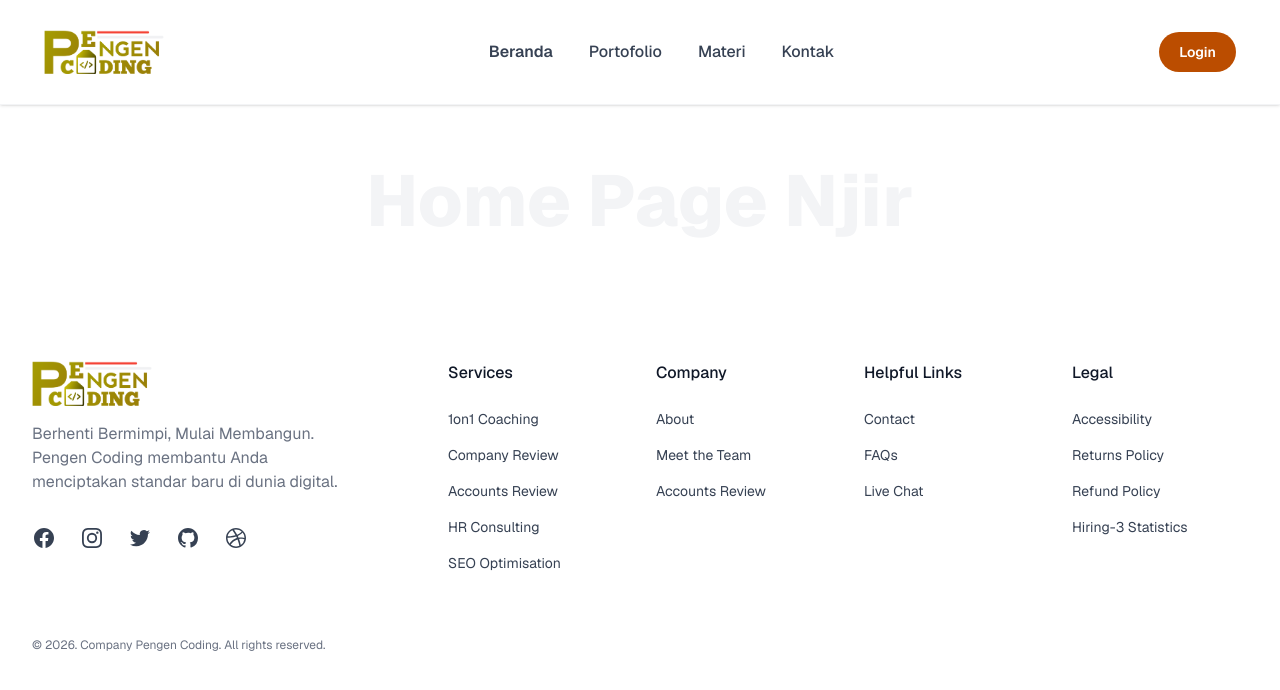
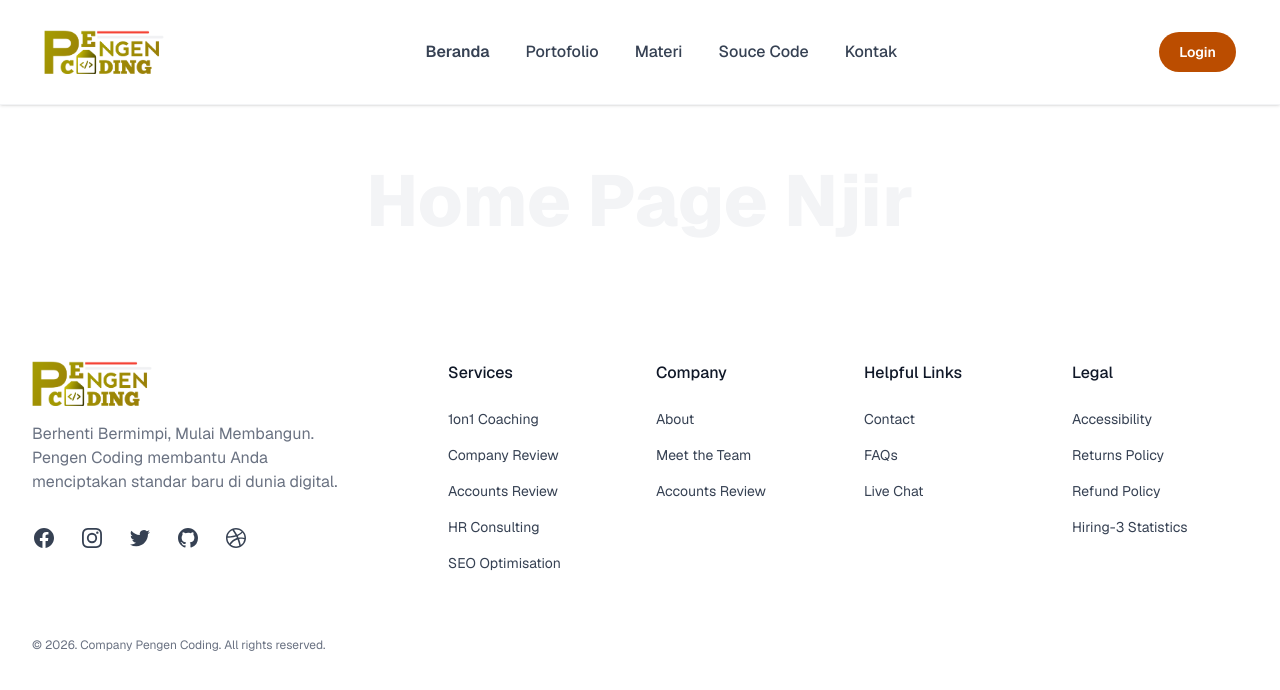
Before and after one commit to wira09/pengen-coding, a Next.js app: page / in a window 1280 px wide. Shown: the top 690 px of the page. Built offline with nearby package versions, Linux system fonts and the light colour scheme.

Commit message:
Fix Navbar

```diff
--- a/src/components/Navbar/NavMenu.tsx
+++ b/src/components/Navbar/NavMenu.tsx
@@ -9,6 +9,7 @@ const NavMenu = () => {
     { name: "Beranda", path: "/" },
     { name: "Portofolio", path: "/portofolio" },
     { name: "Materi", path: "/materi" },
+    { name: "Souce Code", path: "/code" },
     { name: "Kontak", path: "/kontak" },
   ];
 
```
